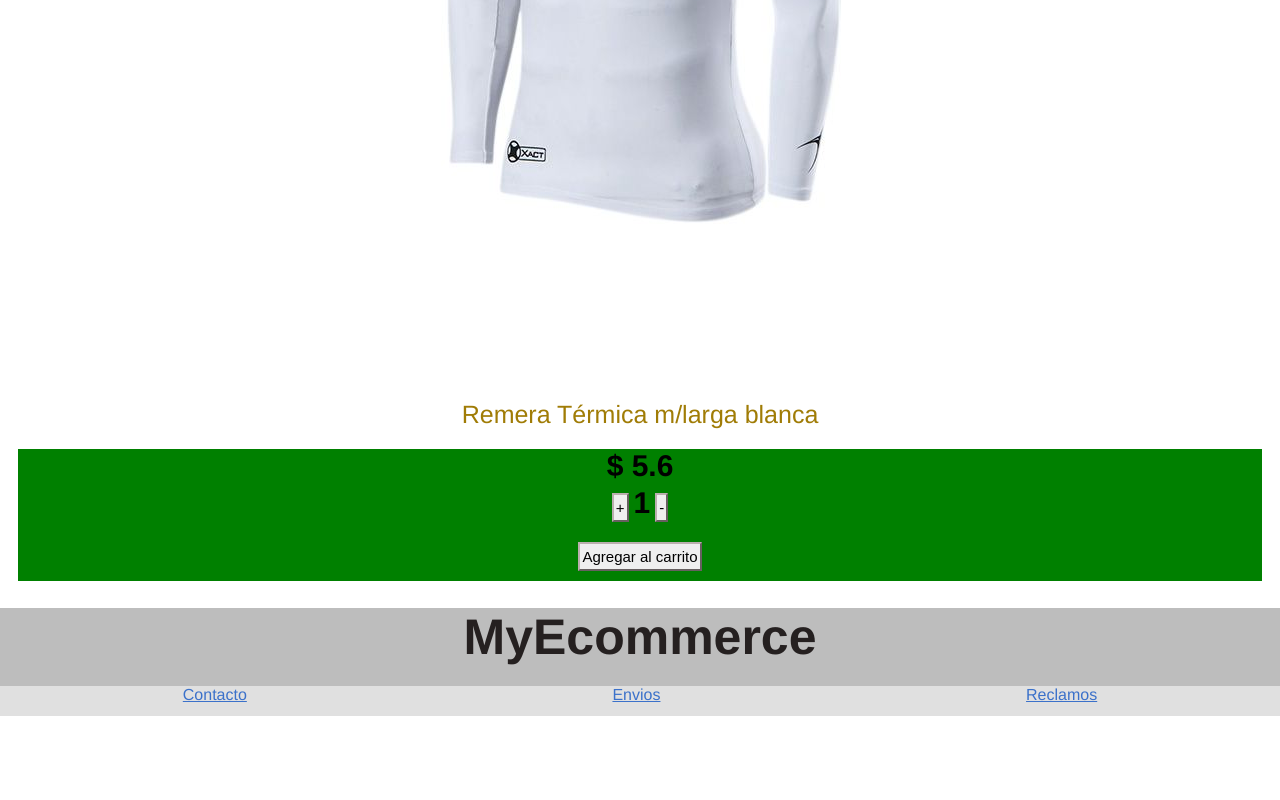
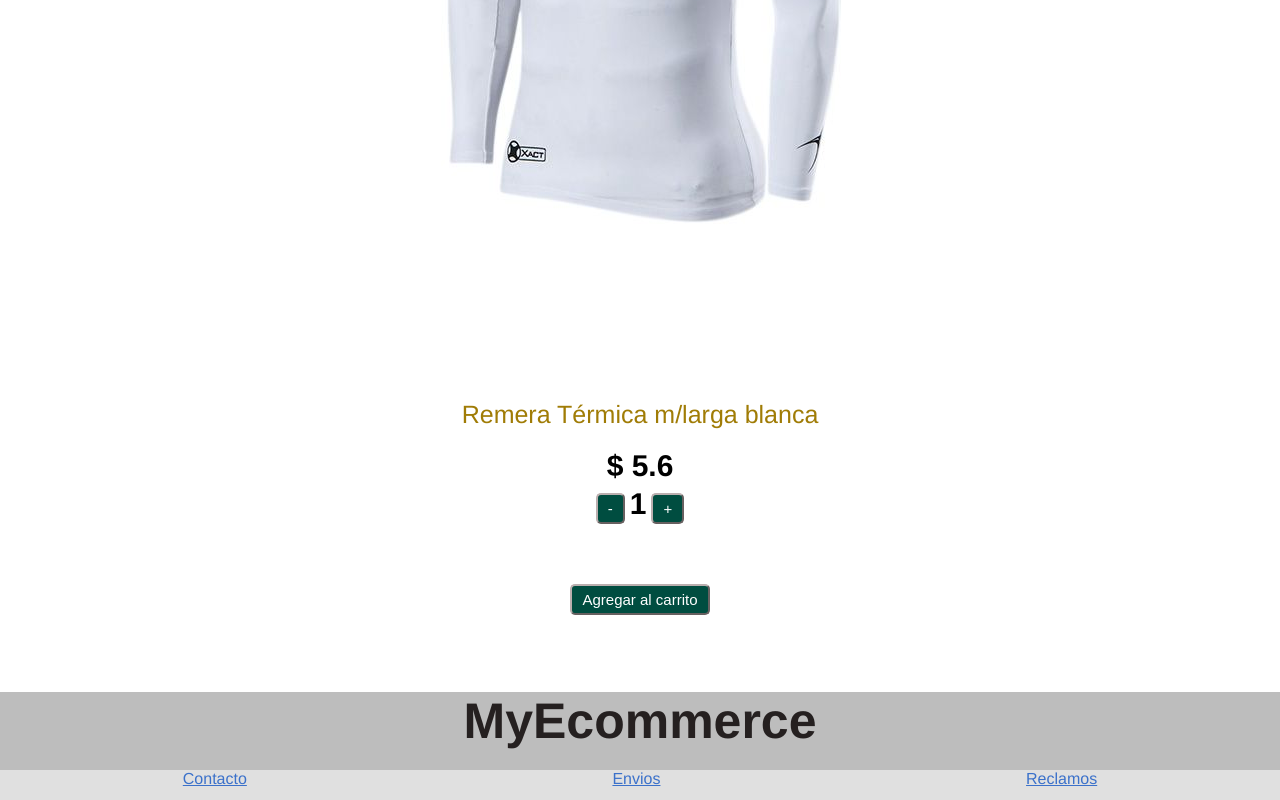
Before and after one commit to GuiFerdATA/React-Guille-Fernandez, a React (Create React App) app: page /producto/1 in a window 1280 px wide. Shown: the part 591-1391 px from the top of the page. Before the commit the page ends 1307 px from the top, so only its background shows below. Built offline with nearby package versions, Linux system fonts and the light colour scheme.

Commit message:
agregamos eventos en nuestros btns, y cambio de backgraoun cuando usamos onClick

```diff
--- a/src/components/Button/Button.jsx
+++ b/src/components/Button/Button.jsx
@@ -1,12 +1,24 @@
-import React from 'react'
-import "./button.css"
+
+import React, { useState } from "react";
+import "./button.css";
 
 function Button(props) {
+    let [color, setColor] = useState("#004D40");
+
+    function handleClick() {
+        props.onClick();
+        setColor(props.color);
+    }
+
     return (
-        <button className="btn">
-            {props.text}
+        <button
+            onClick={handleClick}
+            style={{ backgroundColor: color }}
+            className="btn"
+        >
+        {props.children}
         </button>
-    )
+    );
 }
 
 export default Button;
--- a/src/components/Button/button.css
+++ b/src/components/Button/button.css
@@ -3,6 +3,6 @@
     padding: 5px 10px;
     color:white;
     max-width: 150px;
-    background-color: rgb(97, 150, 220);
+    background-color:#14A44D;
     border-radius: 5px;
 }
--- a/src/components/ItemCount/ItemCount.jsx
+++ b/src/components/ItemCount/ItemCount.jsx
@@ -1,35 +1,32 @@
-import React from 'react'
-import "./itemcount.css"
+import React, { useState } from "react";
+import Button from "../Button/Button";
+import "./itemcount.css";
 
-function ItemCount(props) {
-    let [count, setCount] = React.useState(props.initial)
+// onAddToCart
+function ItemCount({ stock, onAddToCart }) {
+    const [count, setCount] = useState(1);
 
     function handleAdd() {
-        if(count === props.stock){
-            alert("Máximo de Stock disponible!")
-    } else {
-        setCount(count + 1)
+        if (count < stock) setCount(count + 1);
     }
-    props.initial = props.stock - count;
+
+    function handleSubstract() {
+        console.log("ok");
+        if (count > 1) setCount(count - 1);
+    }
+
+    return (
+        <div className="itemcount_container">
+            <div className="itemcount_control">
+                <Button color="#14A44D" onClick={handleSubstract}>-</Button>
+                <span>{count}</span>
+                <Button color="#14A44D" onClick={handleAdd}>+</Button>
+            </div>
+            <div className="itemcount_btns">
+                <Button color="#14A44D" onClick={() => { onAddToCart(count); }} > Agregar al carrito</Button>
+            </div>
+        </div>
+    );
 }
 
-    function handleSubstract() {
-        if(count === 1) {
-            alert("Necesitas tener un objeto de compra en tu carrito");
-    }else{
-        setCount(count - 1)
-    }
-}
-    return (
-        <div>
-        <div>
-            <button onClick={handleAdd}>+</button>
-            <span>{count}</span>
-            <button onClick={handleSubstract}>-</button>
-        </div>
-        <button>Agregar al carrito</button>
-        </div>
-    )
-}
-
-export default ItemCount ;
+export default ItemCount;
--- a/src/components/ItemDetailContainer/ItemDetail.jsx
+++ b/src/components/ItemDetailContainer/ItemDetail.jsx
@@ -6,6 +6,9 @@ import ItemCount from '../ItemCount/ItemCount';
 
 function ItemDetail(props) {
 
+function onAddToCart(count){
+    alert(`Agregaste ${count} productos a tu carrito de compras! `);
+}
     return (
         <div className='cCs'>
             <div className="main-container">
@@ -15,7 +18,7 @@ function ItemDetail(props) {
             <div className="card-detail">
                 <p>{props.description}</p>
                 <h4>$ {props.price}
-                <ItemCount initial={1} stock={6} />
+                <ItemCount initial={1} stock={6}  onAddToCart={onAddToCart}/>
                 </h4>
 
             </div>
--- a/src/components/ItemDetailContainer/itemdatailcontainer.css
+++ b/src/components/ItemDetailContainer/itemdatailcontainer.css
@@ -8,6 +8,3 @@ p{
 	color:rgb(160, 124, 6)
 
 }
-h4{
-	background-color: green;
-}
--- a/src/components/Products/Card.jsx
+++ b/src/components/Products/Card.jsx
@@ -1,11 +1,10 @@
 import React from 'react'
-import ItemCount from '../ItemCount/ItemCount';
 import Button from '../Button/Button';
 import "./card.css";
 import { Link } from 'react-router-dom';
 
 
-function Item(props) {
+function Card(props) {
 
   const urlDetalle = `/producto/${props.id}`;
 
@@ -18,13 +17,12 @@ function Item(props) {
         <h3>{props.title}</h3>
         <p>{props.description}</p>
         <h4>$ {props.price}</h4>
-        <ItemCount initial={1} stock={6}/>
       </div>
 
 
       <div>
         <Link to={urlDetalle}>
-        <Button text="Ver más" />
+        <Button>Ver más</Button>
         </Link>
       </div>
 
@@ -32,4 +30,4 @@ function Item(props) {
   )
 }
 
-export default Item;
+export default Card;
```
